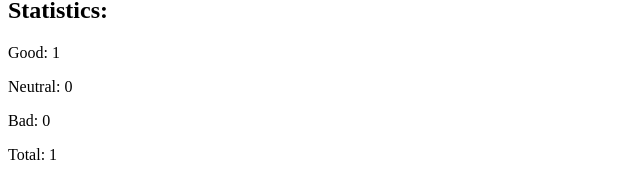
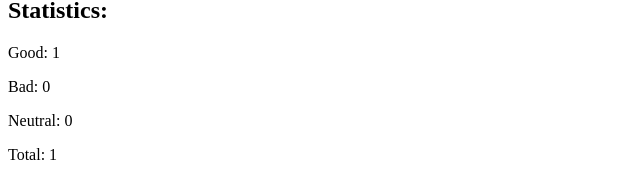
Before and after one commit to Mika7596/fullstackopen-part1, a React (Vite) app: page / in a window 1280 px wide. Both pictures are taken after a click on the button "Good!". Shown: the part 171-351 px from the top of the page, without its empty margins (0-640 px from the left). Built offline with nearby package versions, Linux system fonts and the light colour scheme.

Commit message:
Finished exercise 1.10

```diff
--- a/src/App.jsx
+++ b/src/App.jsx
@@ -1,4 +1,16 @@
 import { useState } from "react"
+
+function Button ({text, setter, value}) {
+  return (
+    <button onClick={() => setter(value + 1)}>{text}</button>
+  )
+}
+
+function StatisticLine ({text, value}){
+  return (
+    <p>{text}: {value}</p>
+  )
+}
 
 function Statistics ({good, bad, neutral}) {
   return (
@@ -6,12 +18,12 @@ function Statistics ({good, bad, neutral}) {
     <h2>Statistics:</h2>
     {(!good && !bad && !neutral) ? (<h3>No feedback given yet!</h3>) : (
     <>
-      <p>Good: {good}</p>
-      <p>Neutral: {neutral}</p>
-      <p>Bad: {bad}</p>
-      <p>Total: {good + bad + neutral}</p>
-      <p>Average: {(good || bad || neutral) ? (bad*-1 + good)/(good + bad + neutral) : 0}</p>
-      <p>Percentage of positive feedback: {good ? good*100/(good+bad+neutral) : 0}%</p>
+      <StatisticLine text="Good" value={good}/>
+      <StatisticLine text="Bad" value={bad}/>
+      <StatisticLine text="Neutral" value={neutral}/>
+      <StatisticLine text="Total" value={good + bad + neutral}/>
+      <StatisticLine text="Average" value={(good || bad || neutral) ? (bad*-1 + good)/(good + bad + neutral) : 0}/>
+      <StatisticLine text="Percentage of positive feedback" value={`${good ? good*100/(good+bad+neutral) : 0}%`}/>
     </>
     )}
     </>
@@ -30,9 +42,9 @@ function App() {
     <>
     <h1>Unicafe feedback collection</h1>
     <h2>Give feedback!</h2>
-    <button onClick={() => setGood(good + 1)}>Good!</button>
-    <button onClick={() => setNeutral(neutral + 1)}>Neutral -_-</button>
-    <button onClick={() => setBad(bad + 1)}>Bad :/</button>
+    <Button text="Good!" value={good} setter={setGood}></Button>
+    <Button text="Neutral -_-" setter={setNeutral} value={neutral}/>
+    <Button text= "Bad :/" value={bad} setter={setBad} />
     <Statistics good={good} bad={bad} neutral={neutral}></Statistics>
     </>
   )
```
